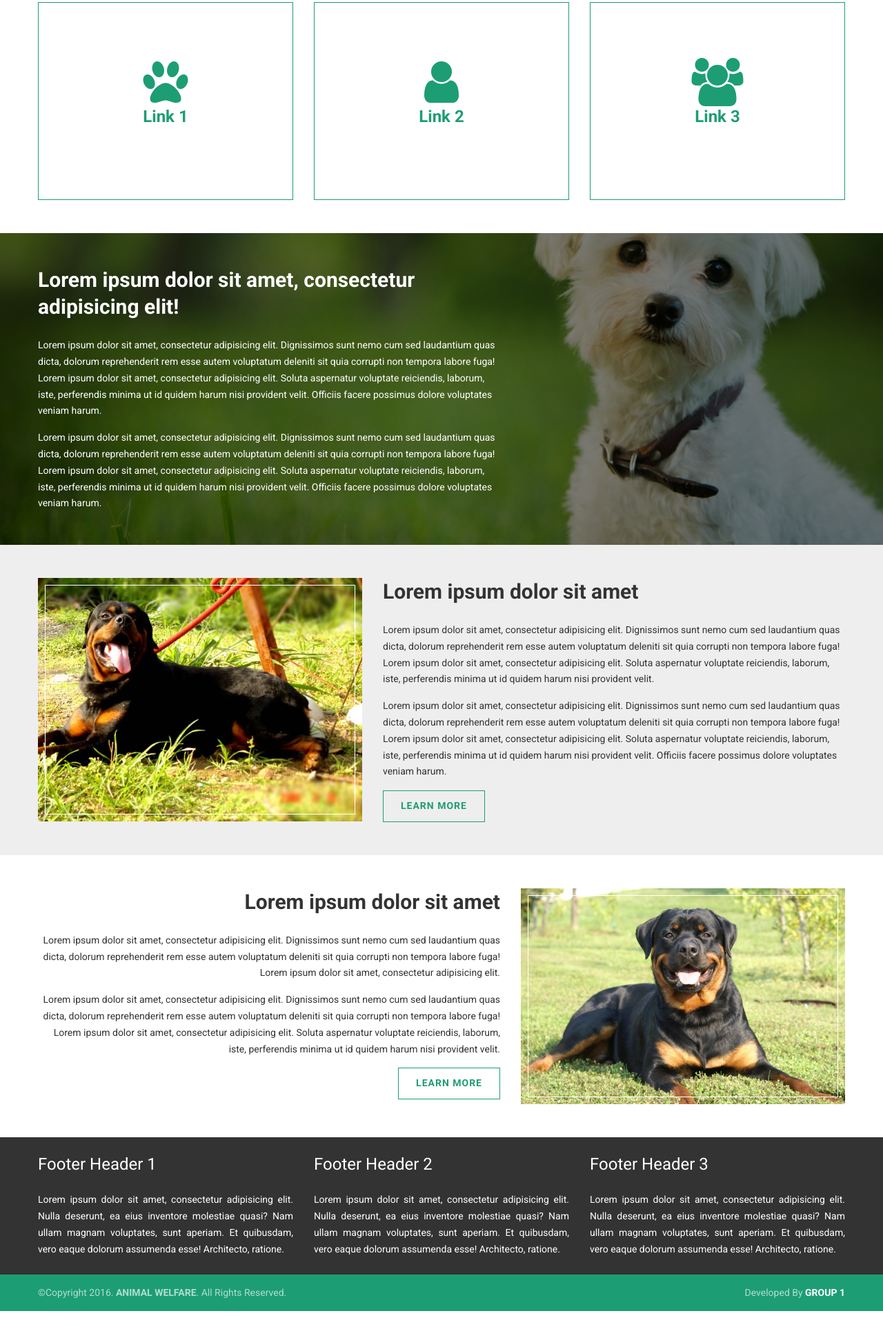
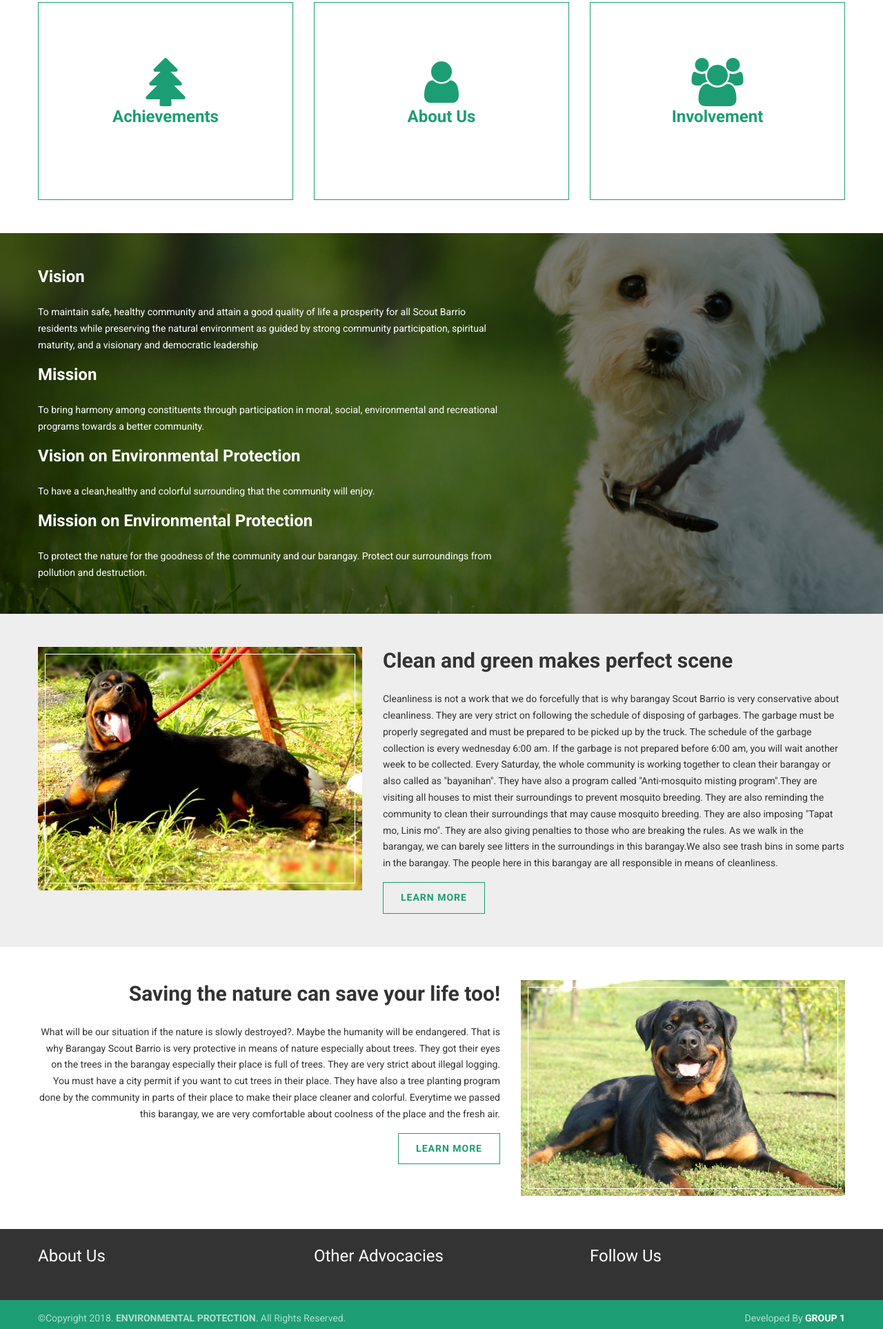
Before and after one commit to 2163903/Webtech-Group1, a plain HTML site: page index.html in a window 1280 px wide. Shown: the part 740-2667 px from the top of the page at 69% size. Before the commit the page ends 2641 px from the top, so only its background shows below. Drawn offline with Linux system fonts and the light colour scheme.

Commit message:
Add files via upload
added environmental html *i've just commited here because i forgot that it must be putted in the repo.

```diff
--- a/index.html
+++ b/index.html
@@ -1,6 +1,6 @@
 <html>
 <head>
-	<title>Animal Welfare</title>
+	<title>Environmental Protection</title>
 	<link rel="Stylesheet" type="text/css" href="styles/styles.css">
 	<link href='https://fonts.googleapis.com/css?family=Roboto:400,300,700' rel='stylesheet' type='text/css'>
 	<link rel="stylesheet" href="https://maxcdn.bootstrapcdn.com/font-awesome/4.5.0/css/font-awesome.min.css">
@@ -10,14 +10,14 @@
 		<div class="container">
 			<div class="row">
 				<div class="col-4">
-					<h3><a href="index.html"><i class="fa fa-paw"></i> Logo Here</a></h3>
+					<h3><a href="index.html"><i class="fa fa-tree"></i>Barangay Scout Barrio</a></h3>
 				</div>
 				<div class="col-8 text-right">
 					<nav>
 						<ul>
-							<li><a href="#">Menu 1</a></li>
-							<li><a href="#">Menu 2</a></li>
-							<li><a href="#">Menu 3</a></li>
+							<li><a href="#">Environmental Protection</a></li>
+							<li><a href="#">About Us</a></li>
+							<li><a href="#">Involvement</a></li>
 						</ul>
 					</nav>
 				</div>
@@ -27,13 +27,13 @@
 
 	<section id="banner">
 		<img src="images/banner.jpg">
-		<h1>Lorem ipsum dolor sit amet, consectetur adipisicing elit!</h1>
+		<h1>Together we can save the world by protecting our environment</h1>
 	</section>
 
 	<section id="about">
 		<div class="container">
 			<h2>Lorem ipsum dolor sit amet, consectetur adipisicing elit!</h2>
-			<p>loremLorem ipsum dolor sit amet, consectetur adipisicing elit. Incidunt nulla quo laudantium iste sit! Totam quod voluptatum illo sed enim quibusdam, ex quo recusandae praesentium mollitia, distinctio necessitatibus libero corrupti. Lorem ipsum dolor sit amet, consectetur adipisicing elit. Magnam sit iure delectus, explicabo dolore reprehenderit quo officiis repudiandae autem assumenda voluptatibus quia magni repellendus quis numquam eum minus perspiciatis, natus.</p>
+			<p>Animal welfare is the well-being of animals. The standards of "good" animal welfare vary considerably between different contexts. These standards are under constant review and are debated, created and revised by animal welfare groups, legislators and academics worldwide. Animal welfare science uses various measures, such as longevity, disease, immunosuppression, behavior, physiology, and reproduction, although there is debate about which of these indicators provide the best information.</p>
 			<a href="#" class="btn btn-light">Read More</a>
 		</div>
 	</section>
@@ -44,9 +44,9 @@
 				<div class="col-4">
 					<a href="animal-welfare-page.html">
 						<div class="thumb">
-							<i class="fa fa-paw fa-5x"></i>
+							<i class="fa fa-tree fa-5x"></i>
 						</div>
-						<h3>Link 1</h3>
+						<h3>Achievements</h3>
 					</a>
 				</div>
 				<div class="col-4">
@@ -54,7 +54,7 @@
 						<div class="thumb">
 							<i class="fa fa-user fa-5x"></i>
 						</div>
-						<h3>Link 2</h3>
+						<h3>About Us</h3>
 					</a>
 				</div>
 				<div class="col-4">
@@ -62,7 +62,7 @@
 						<div class="thumb">
 							<i class="fa fa-users fa-5x"></i>
 						</div>
-						<h3>Link 3</h3>
+						<h3>Involvement</h3>
 					</a>
 				</div>
 			</div>
@@ -73,9 +73,14 @@
 		<div class="container">
 			<div class="row">
 				<div class="col-7">
-					<h2>Lorem ipsum dolor sit amet, consectetur adipisicing elit!</h2>
-					<p>Lorem ipsum dolor sit amet, consectetur adipisicing elit. Dignissimos sunt nemo cum sed laudantium quas dicta, dolorum reprehenderit rem esse autem voluptatum deleniti sit quia corrupti non tempora labore fuga! Lorem ipsum dolor sit amet, consectetur adipisicing elit. Soluta aspernatur voluptate reiciendis, laborum, iste, perferendis minima ut id quidem harum nisi provident velit. Officiis facere possimus dolore voluptates veniam harum.</p>
-					<p>Lorem ipsum dolor sit amet, consectetur adipisicing elit. Dignissimos sunt nemo cum sed laudantium quas dicta, dolorum reprehenderit rem esse autem voluptatum deleniti sit quia corrupti non tempora labore fuga! Lorem ipsum dolor sit amet, consectetur adipisicing elit. Soluta aspernatur voluptate reiciendis, laborum, iste, perferendis minima ut id quidem harum nisi provident velit. Officiis facere possimus dolore voluptates veniam harum.</p>
+					<h3>Vision</h3>
+					<p>To maintain safe, healthy community and attain a good quality of life a prosperity for all Scout Barrio residents while preserving the natural environment as guided by strong community participation, spiritual maturity, and a visionary and democratic leadership</p>
+                    <h3>Mission</h3>
+                    <p>To bring harmony among constituents through participation in moral, social, environmental and recreational programs towards a better community.</p>
+					<h3>Vision on Environmental Protection</h3>
+					<p>To have a clean,healthy and colorful surrounding that the community will enjoy.</p>
+                    <h3>Mission on Environmental Protection</h3>
+                    <p>To protect the nature for the goodness of the community and our barangay. Protect our surroundings from pollution and destruction.</p>
 				</div>
 			</div>
 		</div>
@@ -90,9 +95,8 @@
 					</div>
 				</div>
 				<div class="col-7">
-					<h2>Lorem ipsum dolor sit amet</h2>
-					<p>Lorem ipsum dolor sit amet, consectetur adipisicing elit. Dignissimos sunt nemo cum sed laudantium quas dicta, dolorum reprehenderit rem esse autem voluptatum deleniti sit quia corrupti non tempora labore fuga! Lorem ipsum dolor sit amet, consectetur adipisicing elit. Soluta aspernatur voluptate reiciendis, laborum, iste, perferendis minima ut id quidem harum nisi provident velit.</p>
-					<p>Lorem ipsum dolor sit amet, consectetur adipisicing elit. Dignissimos sunt nemo cum sed laudantium quas dicta, dolorum reprehenderit rem esse autem voluptatum deleniti sit quia corrupti non tempora labore fuga! Lorem ipsum dolor sit amet, consectetur adipisicing elit. Soluta aspernatur voluptate reiciendis, laborum, iste, perferendis minima ut id quidem harum nisi provident velit. Officiis facere possimus dolore voluptates veniam harum.</p>
+					<h2>Clean and green makes perfect scene</h2>
+					<p>Cleanliness is not a work that we do forcefully that is why barangay Scout Barrio is very conservative about cleanliness. They are very strict on following the schedule of disposing of garbages. The garbage must be properly segregated and must be prepared to be picked up by the truck. The schedule of the garbage collection is every wednesday 6:00 am. If the garbage is not prepared before 6:00 am, you will wait another week to be collected. Every Saturday, the whole community is working together to clean their barangay or also called as "bayanihan". They have also a program called "Anti-mosquito misting program".They are visiting all houses to mist their surroundings to prevent mosquito breeding. They are also reminding the community to clean their surroundings that may cause mosquito breeding. They are also imposing "Tapat mo, Linis mo". They are also giving penalties to those who are breaking the rules. As we walk in the barangay, we can barely see litters in the surroundings in this barangay.We also see trash bins in some parts in the barangay. The people here in this barangay are all responsible in means of cleanliness.</p>
 
 					<a href="#" class="btn">Learn More</a>
 				</div>
@@ -104,9 +108,8 @@
 		<div class="container">
 			<div class="row">
 				<div class="col-7">
-					<h2>Lorem ipsum dolor sit amet</h2>
-					<p>Lorem ipsum dolor sit amet, consectetur adipisicing elit. Dignissimos sunt nemo cum sed laudantium quas dicta, dolorum reprehenderit rem esse autem voluptatum deleniti sit quia corrupti non tempora labore fuga! Lorem ipsum dolor sit amet, consectetur adipisicing elit.</p>
-					<p>Lorem ipsum dolor sit amet, consectetur adipisicing elit. Dignissimos sunt nemo cum sed laudantium quas dicta, dolorum reprehenderit rem esse autem voluptatum deleniti sit quia corrupti non tempora labore fuga! Lorem ipsum dolor sit amet, consectetur adipisicing elit. Soluta aspernatur voluptate reiciendis, laborum, iste, perferendis minima ut id quidem harum nisi provident velit.</p>
+					<h2>Saving the nature can save your life too! </h2>
+					<p>What will be our situation if the nature is slowly destroyed?. Maybe the humanity will be endangered. That is why Barangay Scout Barrio is very protective in means of nature especially about trees. They got their eyes on the trees in the barangay especially their place is full of trees. They are very strict about illegal logging. You must have a city permit if you want to cut trees in their place. They have also a tree planting program done by the community in parts of their place to make their place cleaner and colorful. Everytime we passed this barangay, we are very comfortable about coolness of the place and the fresh air.</p>
 
 					<a href="#" class="btn">Learn More</a>
 				</div>
@@ -119,25 +122,23 @@
 		</div>
 	</section>
 
+
 	<footer>
 		<div class="container">
 			<div class="row">
 				<div class="col-4">
-					<h3>Footer Header 1</h3>
+					<h3>About Us</h3>
 					<p>
-						Lorem ipsum dolor sit amet, consectetur adipisicing elit. Nulla deserunt, ea eius inventore molestiae quasi? Nam ullam magnam voluptates, sunt aperiam. Et quibusdam, vero eaque dolorum assumenda esse! Architecto, ratione.
 					</p>
 				</div>
 				<div class="col-4">
-					<h3>Footer Header 2</h3>
+					<h3>Other Advocacies</h3>
 					<p>
-						Lorem ipsum dolor sit amet, consectetur adipisicing elit. Nulla deserunt, ea eius inventore molestiae quasi? Nam ullam magnam voluptates, sunt aperiam. Et quibusdam, vero eaque dolorum assumenda esse! Architecto, ratione.
 					</p>
 				</div>
 				<div class="col-4">
-					<h3>Footer Header 3</h3>
+					<h3>Follow Us</h3>
 					<p>
-						Lorem ipsum dolor sit amet, consectetur adipisicing elit. Nulla deserunt, ea eius inventore molestiae quasi? Nam ullam magnam voluptates, sunt aperiam. Et quibusdam, vero eaque dolorum assumenda esse! Architecto, ratione.
 					</p>
 				</div>
 			</div>
@@ -148,7 +149,7 @@
 		<div class="container">
 			<div class="row">
 				<div class="col-6">
-					<p>&copy;Copyright 2016. <a href="index.html">Animal Welfare</a>. All Rights Reserved.</p>
+					<p>&copy;Copyright 2018. <a href="index.html">Environmental Protection</a>. All Rights Reserved.</p>
 				</div>
 				<div class="col-6 text-right">
 					<p>Developed By <span>Group 1</span></p>
```
